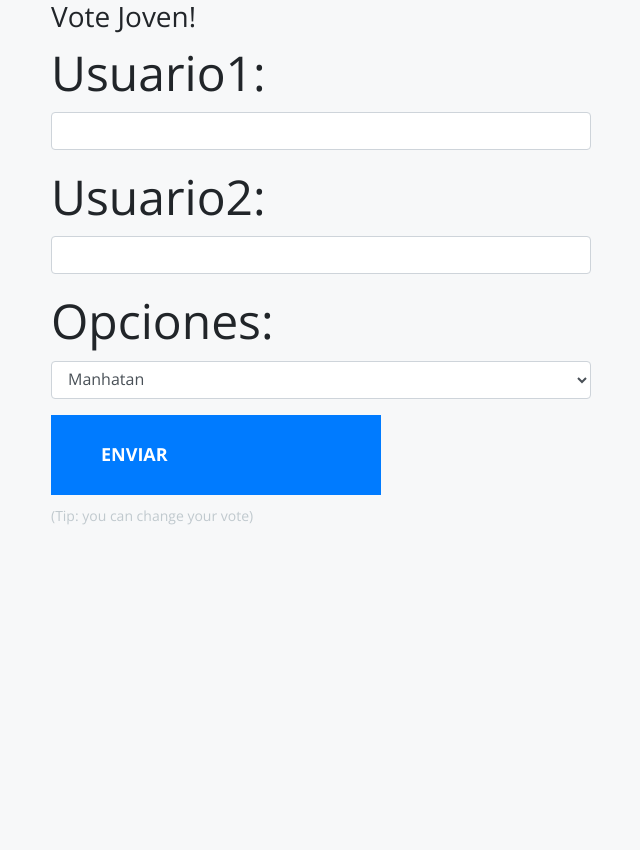
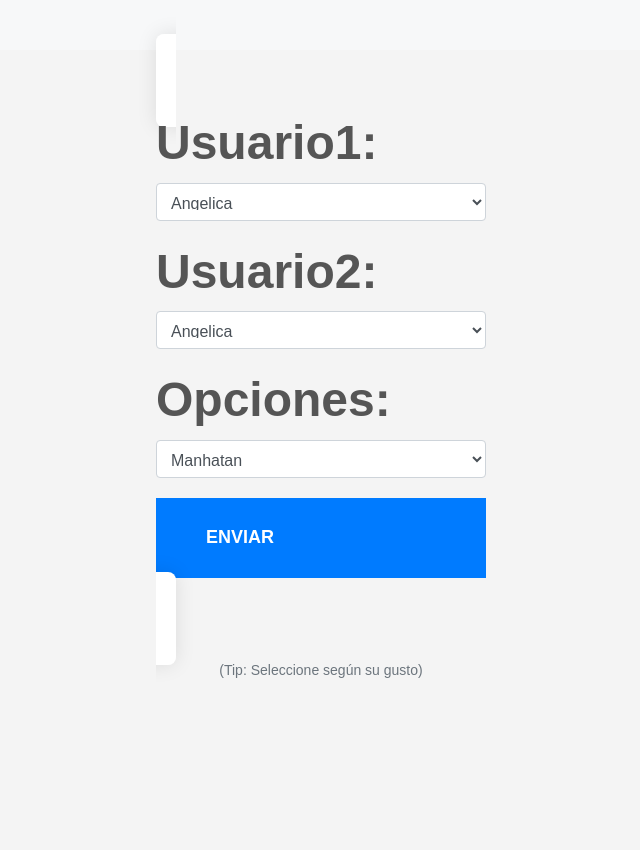
Before and after one commit to StevenValdivia/PC3---DAEA, a Flask app: page / in a window 1280 px wide. Shown: the whole page, without its empty margins (319-959 px from the left). Before the commit the page ends 525 px from the top, so only its background shows below. Run offline with Flask 3, Linux system fonts and the light colour scheme; some libraries are stand-ins or nearby versions.

Commit message:
Un commit

```diff
--- a/vote/templates/index.html
+++ b/vote/templates/index.html
@@ -3,7 +3,7 @@
 
 <head>
   <meta charset="utf-8">
-  <title>Votos!</title>
+  <title>Votación!</title>
   <base href="/index.html">
   <meta name="viewport" content="width=device-width, initial-scale=1.0">
   <meta name="keywords" content="docker-compose, docker, stack">
@@ -11,22 +11,107 @@
   <link rel="stylesheet" href="https://maxcdn.bootstrapcdn.com/bootstrap/4.5.2/css/bootstrap.min.css">
   <link rel='stylesheet' href="{{ url_for('static',filename='stylesheets/style.css') }}" />
   <link rel="stylesheet" href="https://maxcdn.bootstrapcdn.com/font-awesome/4.4.0/css/font-awesome.min.css">
+  <style>
+    body {
+      font-family: 'Arial', sans-serif;
+      background-color: #f4f4f4;
+      margin: 0;
+      padding: 0;
+    }
+
+    h3 {
+      color: #007bff;
+      text-align: center;
+    }
+
+    .container {
+      margin-top: 50px;
+    }
+
+    #choice {
+      background-color: #ffffff;
+      border-radius: 8px;
+      box-shadow: 0 0 20px rgba(0, 0, 0, 0.1);
+      padding: 20px;
+      margin-top: 20px;
+    }
+
+    .form-group {
+      margin-bottom: 20px;
+    }
+
+    label {
+      font-weight: bold;
+      color: #555;
+    }
+
+    select.form-control {
+      border: 1px solid #ced4da;
+      border-radius: 4px;
+      padding: 10px;
+      width: 100%;
+      transition: border-color 0.15s ease-in-out, box-shadow 0.15s ease-in-out;
+    }
+
+    select.form-control:focus {
+      border-color: #007bff;
+      outline: 0;
+      box-shadow: 0 0 0 0.2rem rgba(0, 123, 255, 0.25);
+    }
+
+    .btn-primary {
+      background-color: #007bff;
+      border-color: #007bff;
+      padding: 10px 20px;
+      transition: background-color 0.15s ease-in-out, border-color 0.15s ease-in-out;
+    }
+
+    .btn-primary:hover {
+      background-color: #0056b3;
+      border-color: #0056b3;
+    }
+
+    #tip {
+      color: #6c757d;
+      margin-top: 10px;
+      text-align: center;
+    }
+  </style>
+
 </head>
 
 <body>
   <div class="container">
     <div class="row justify-content-center">
-      <div class="col-md-6">
-        <h3>Vote Joven!</h3>
+      <div class="col-md-15">
+
         <form id="choice" name='form' method="POST" action="/">
           <div class="form-group">
-            <label for="user1">Usuario1:</label>
-            <input type="text" class="form-control" id="user1" name="user1">
+             <label for="user1">Usuario1:</label>
+            <select class="form-control" name="user1" id="user1">
+                <option value="Angelica">Angelica</option>
+                <option value="Bill">Bill</option>
+                <option value="Chan">Chan</option>
+                <option value="Dan">Dan</option>
+                <option value="Hailey">Hailey</option>
+                <option value="Jordym">Jordym</option>
+                <option value="Sam">Sam</option>
+                <option value="Veronica">Veronica</option>
+            </select>
           </div>
 
           <div class="form-group">
             <label for="user2">Usuario2:</label>
-            <input type="text" class="form-control" id="user2" name="user2">
+                <select class="form-control" name="user2" id="user2">
+                    <option value="Angelica">Angelica</option>
+                    <option value="Bill">Bill</option>
+                    <option value="Chan">Chan</option>
+                    <option value="Dan">Dan</option>
+                    <option value="Hailey">Hailey</option>
+                    <option value="Jordym">Jordym</option>
+                    <option value="Sam">Sam</option>
+                    <option value="Veronica">Veronica</option>
+                </select>
           </div>
 
           <div class="form-group">
@@ -41,7 +126,7 @@
           <button type="submit" class="btn btn-primary">Enviar</button>
         </form>
         <div id="tip">
-          (Tip: you can change your vote)
+          (Tip: Seleccione según su gusto)
         </div>
 
       </div>
@@ -52,4 +137,6 @@
   <script src="https://maxcdn.bootstrapcdn.com/bootstrap/4.5.2/js/bootstrap.min.js"></script>
 </body>
 
+
+
 </html>
```
Also changed, not shown: result/views/index.html (+39 -8 lines), 1 other file.
